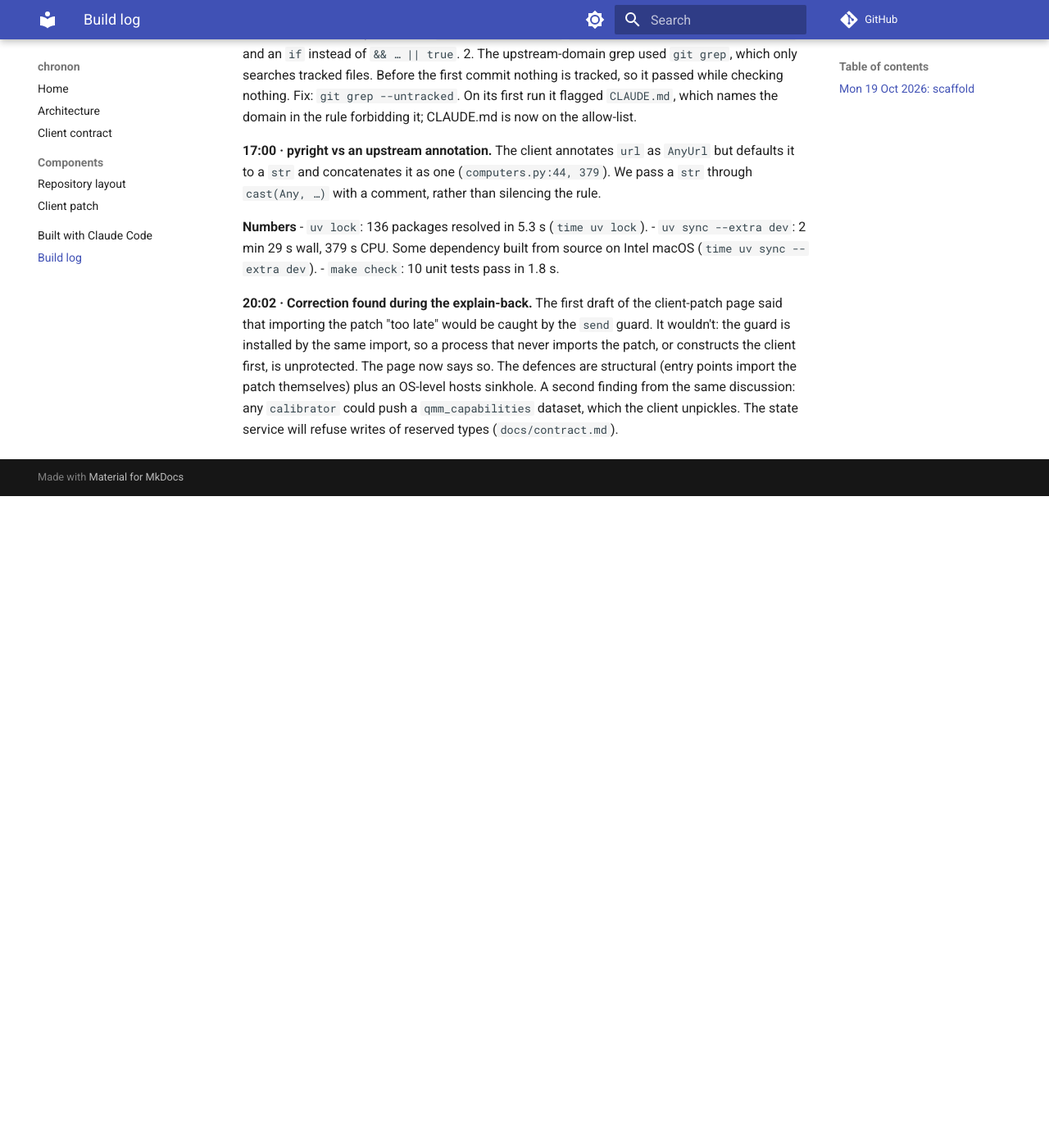
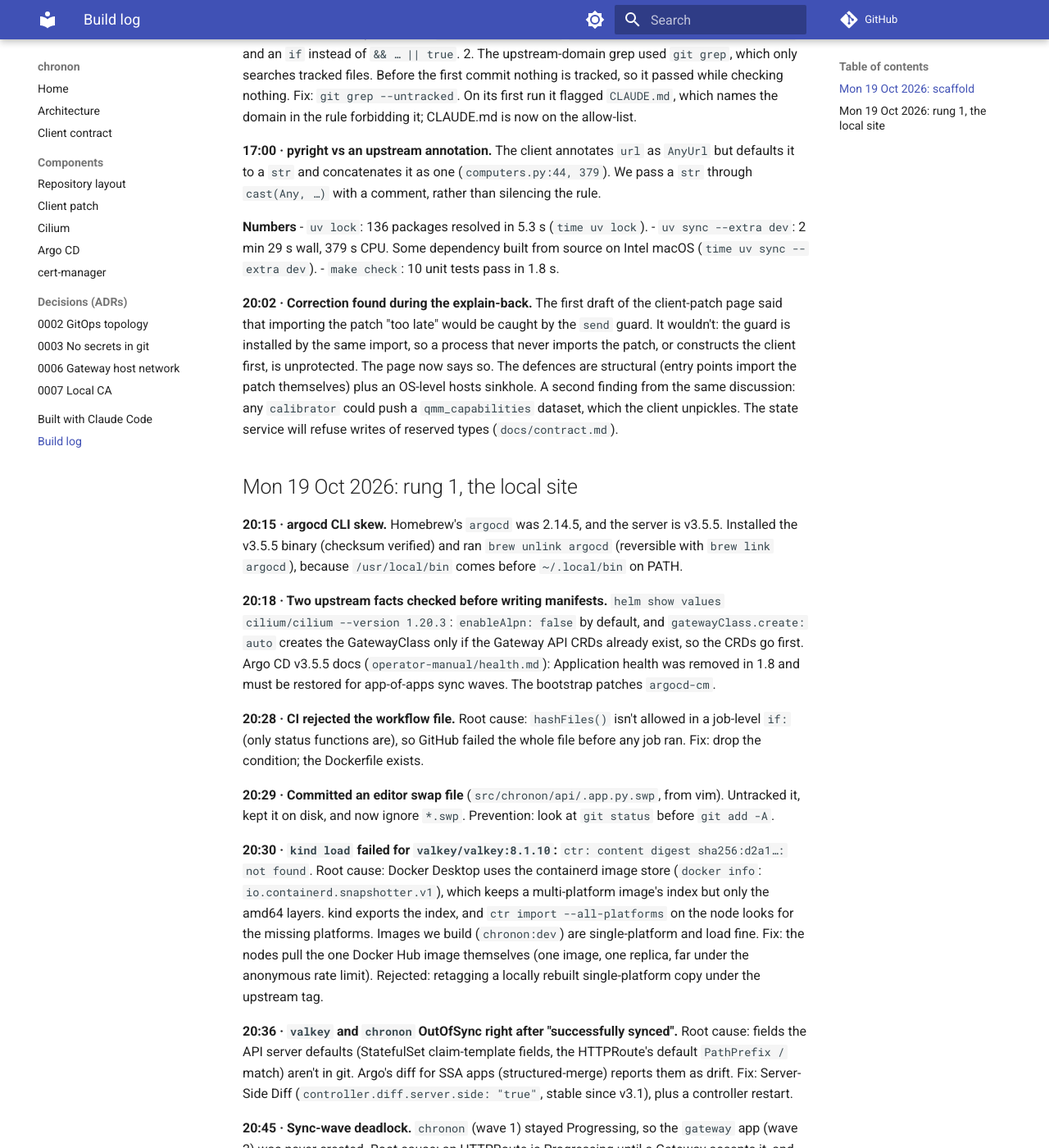
Before and after one commit to 0relDanilov/chronon, an MkDocs documentation site: the page built from docs/build-log.md, in a window 1280 px wide and 1400 px high, scrolled down 803 px. Shown: the whole window at 82% size. Built offline with MkDocs 1.6.1 and Material for MkDocs 9.7.7, drawn with Linux system fonts in a browser that asks for light colours; comment, search, counter and statistics services are not loaded; before the commit the page ends 1408 px from its top, so only the background shows below that; some of the changed text lies outside the part shown.

Commit message:
Rung 1 docs: Cilium, Argo CD, cert-manager components; ADR-0002/3/6/7 drafts; build log
Co-Authored-By: Claude Opus 5.5 <noreply@anthropic.com>

```diff
--- a/docs/build-log.md
+++ b/docs/build-log.md
@@ -58,3 +58,64 @@ import the patch themselves) plus an OS-level hosts sinkhole. A second
 finding from the same discussion: any `calibrator` could push a
 `qmm_capabilities` dataset, which the client unpickles. The state service
 will refuse writes of reserved types (`docs/contract.md`).
+
+## Mon 19 Oct 2026: rung 1, the local site
+
+**20:15 · argocd CLI skew.** Homebrew's `argocd` was 2.14.5, and the server is
+v3.5.5. Installed the v3.5.5 binary (checksum verified) and ran `brew unlink
+argocd` (reversible with `brew link argocd`), because `/usr/local/bin` comes
+before `~/.local/bin` on PATH.
+
+**20:18 · Two upstream facts checked before writing manifests.**
+`helm show values cilium/cilium --version 1.20.3`: `enableAlpn: false` by
+default, and `gatewayClass.create: auto` creates the GatewayClass only if the
+Gateway API CRDs already exist, so the CRDs go first. Argo CD v3.5.5 docs
+(`operator-manual/health.md`): Application health was removed in 1.8 and must
+be restored for app-of-apps sync waves. The bootstrap patches `argocd-cm`.
+
+**20:28 · CI rejected the workflow file.** Root cause: `hashFiles()` isn't
+allowed in a job-level `if:` (only status functions are), so GitHub failed the
+whole file before any job ran. Fix: drop the condition; the Dockerfile exists.
+
+**20:29 · Committed an editor swap file** (`src/chronon/api/.app.py.swp`,
+from vim). Untracked it, kept it on disk, and now ignore `*.swp`. Prevention:
+look at `git status` before `git add -A`.
+
+**20:30 · `kind load` failed for `valkey/valkey:8.1.10`:** `ctr: content
+digest sha256:d2a1…: not found`. Root cause: Docker Desktop uses the
+containerd image store (`docker info`: `io.containerd.snapshotter.v1`), which
+keeps a multi-platform image's index but only the amd64 layers. kind exports
+the index, and `ctr import --all-platforms` on the node looks for the missing
+platforms. Images we build (`chronon:dev`) are single-platform and load fine.
+Fix: the nodes pull the one Docker Hub image themselves (one image, one
+replica, far under the anonymous rate limit). Rejected: retagging a locally
+rebuilt single-platform copy under the upstream tag.
+
+**20:36 · `valkey` and `chronon` OutOfSync right after "successfully synced".**
+Root cause: fields the API server defaults (StatefulSet claim-template fields,
+the HTTPRoute's default `PathPrefix /` match) aren't in git. Argo's diff for
+SSA apps (structured-merge) reports them as drift. Fix: Server-Side Diff
+(`controller.diff.server.side: "true"`, stable since v3.1), plus a controller
+restart.
+
+**20:45 · Sync-wave deadlock.** `chronon` (wave 1) stayed Progressing, so
+the `gateway` app (wave 2) was never created. Root cause: an HTTPRoute is
+Progressing until a Gateway accepts it, and its Gateway was in a later wave.
+Fix: Gateway to wave 0 (it only needs the wave −1 certificate); routes stay
+with their services. The in-flight root sync was pinned to the old revision,
+so it needed `argocd app terminate-op root`. Side lesson: since Argo CD 3.0,
+per-resource health isn't stored in `.status.resources`; use `argocd app get`.
+
+**20:51 · Rung 1 DoD passes.** `curl --http2 -v --cacert .certs/ca.pem
+https://api.chronon.test:8443/healthz` → `ALPN: server accepted h2`,
+`SSL certificate verify ok`, `HTTP/2 200`. The client's transport
+(`httpx.Client(http2=True, http1=False)`) also gets `HTTP/2 200`.
+`argocd app list`: 8/8 Synced/Healthy. `cilium status`: OK. Hubble UI: HTTP
+200 over a port-forward.
+
+**Numbers**
+- kind create (3 nodes, v1.37.0): 91 s; Cilium to `status OK`: 200 s
+  (bootstrap stage stamps, `.logs/bootstrap-1.log`).
+- Argo CD install and rollout: 109 s; full bootstrap re-run on an existing
+  cluster: 156 s (`.logs/bootstrap-2.log`).
+- `docker build --target base`: 1 min 19 s cold (`time docker build …`).
--- a/mkdocs.yml
+++ b/mkdocs.yml
@@ -29,7 +29,7 @@ markdown_extensions:
 
 # Pages are added here only once they exist (strict builds fail on missing
 # pages, and the docs describe only what is built). Planned sections:
-# life-of-a-run, abstractions, security, adr/, runbooks/,
+# life-of-a-run, abstractions, security, runbooks/,
 # onboarding-a-backend, bringing-up-a-site, physics-notes, open-questions.
 nav:
   - Home: index.md
@@ -38,5 +38,13 @@ nav:
   - Components:
       - Repository layout: components/repo-layout.md
       - Client patch: components/client-patch.md
+      - Cilium: components/cilium.md
+      - Argo CD: components/argocd.md
+      - cert-manager: components/cert-manager.md
+  - Decisions (ADRs):
+      - 0002 GitOps topology: adr/0002-gitops-topology.md
+      - 0003 No secrets in git: adr/0003-no-secrets-in-git.md
+      - 0006 Gateway host network: adr/0006-gateway-host-network.md
+      - 0007 Local CA: adr/0007-local-ca.md
   - Built with Claude Code: built-with-claude-code.md
   - Build log: build-log.md
```
Also changed, not shown: README.md (+10 -2 lines), docs/adr/0002-gitops-topology.md (added, +42 -0 lines), docs/adr/0003-no-secrets-in-git.md (added, +33 -0 lines), docs/adr/0006-gateway-host-network.md (added, +37 -0 lines), docs/adr/0007-local-ca.md (added, +38 -0 lines), docs/architecture.md (+8 -7 lines), docs/components/argocd.md (added, +63 -0 lines), docs/components/cert-manager.md (added, +52 -0 lines), docs/components/cilium.md (added, +49 -0 lines), docs/index.md (+3 -2 lines).
